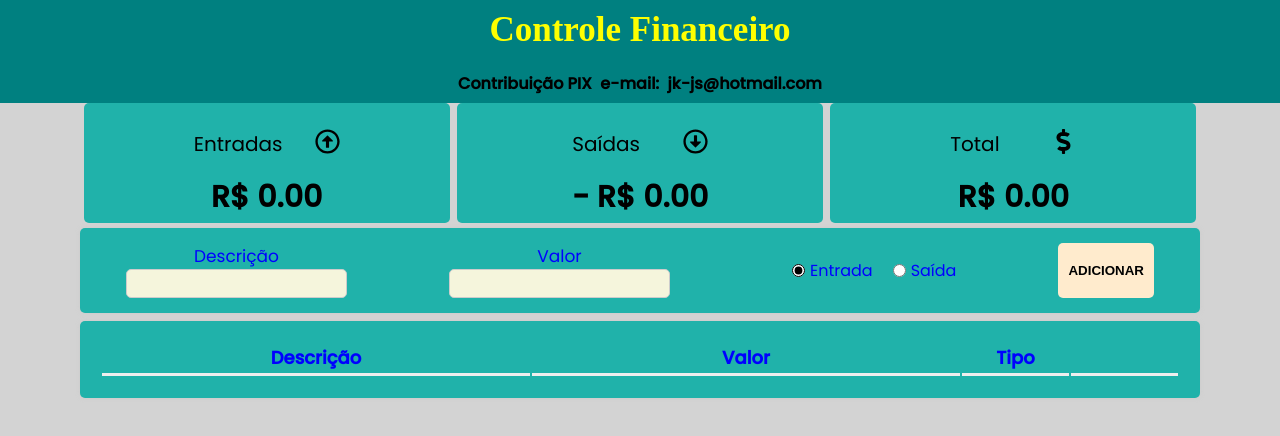
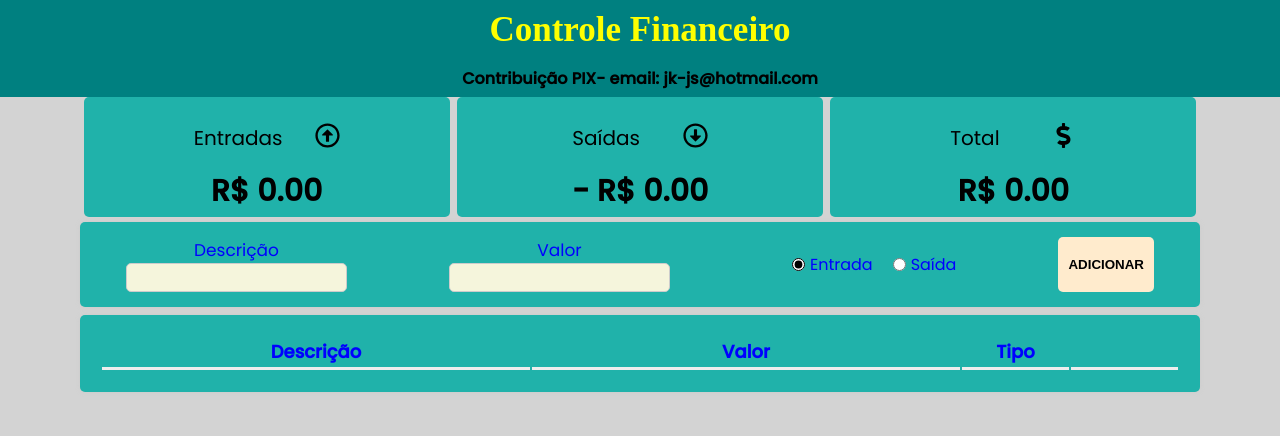
Before and after one commit to JotaKSP/controlefinanceiro, a React (Create React App) app: page / in a window 1280 px wide. Shown: the top 436 px of the page. Built offline with nearby package versions, Linux system fonts and the light colour scheme.

Commit message:
initial commit

```diff
--- a/src/components/Header/index.js
+++ b/src/components/Header/index.js
@@ -7,7 +7,7 @@ const Header = () => {
       <C.Header>
 
         <C.Title>Controle Financeiro</C.Title>
-        <span>Contribuição&nbsp;PIX&nbsp;&nbsp;e-mail:&nbsp;&nbsp;jk-js@hotmail.com</span>
+        <p>Contribuição&nbsp;PIX-&nbsp;email:&nbsp;jk-js@hotmail.com</p>
 
       </C.Header>
     </C.Container>
--- a/src/components/Header/styles.js
+++ b/src/components/Header/styles.js
@@ -9,12 +9,17 @@ export const Header = styled.h1`
   background: teal;
   font-size: 35px;
   width: 100%;
+  height: 80px;
   text-align: center;
   padding-top: 10px;
+  padding-bottom: 7px;
 
+  ;
   // e-mail - Tel.
-  span {font-size: 16px;
-        color: black;}
+  p {font-size: 16px;
+        color: black
+
+        }
 
 `;
 // Controle Financeiro
```
